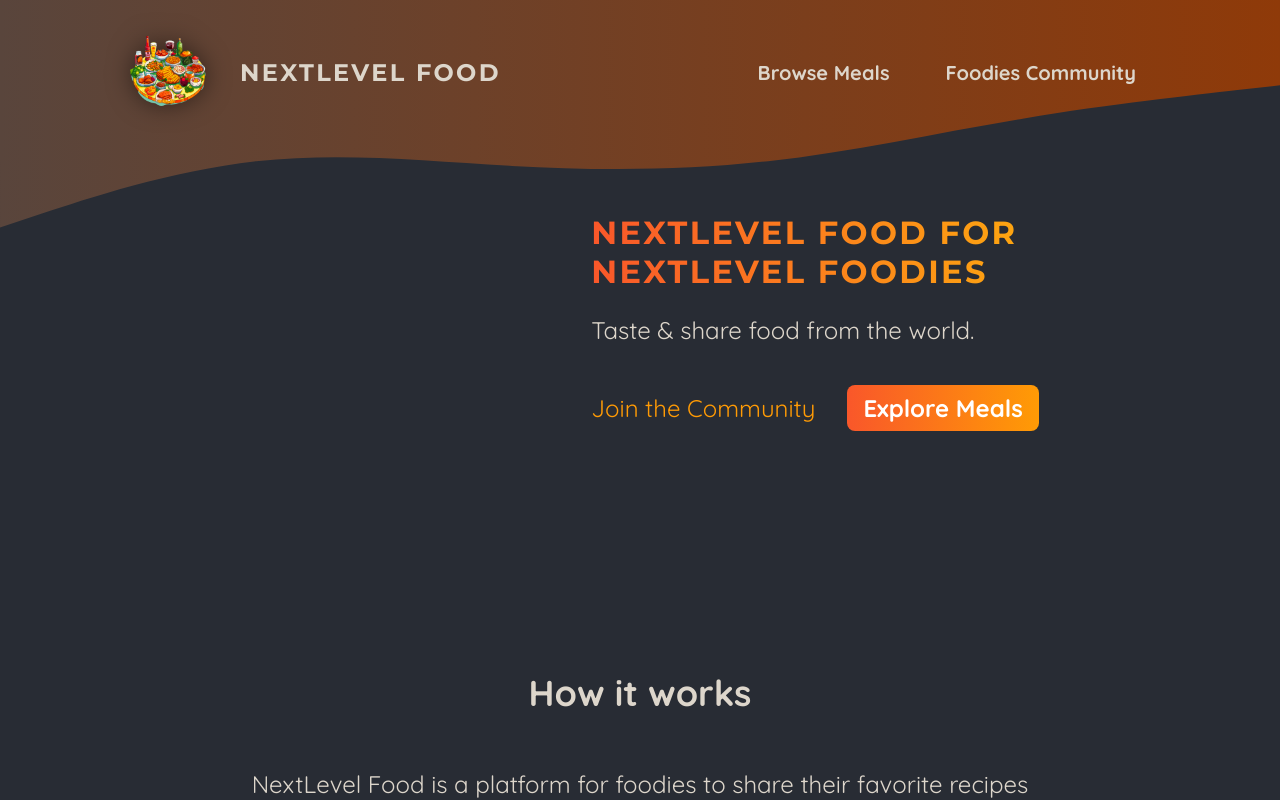
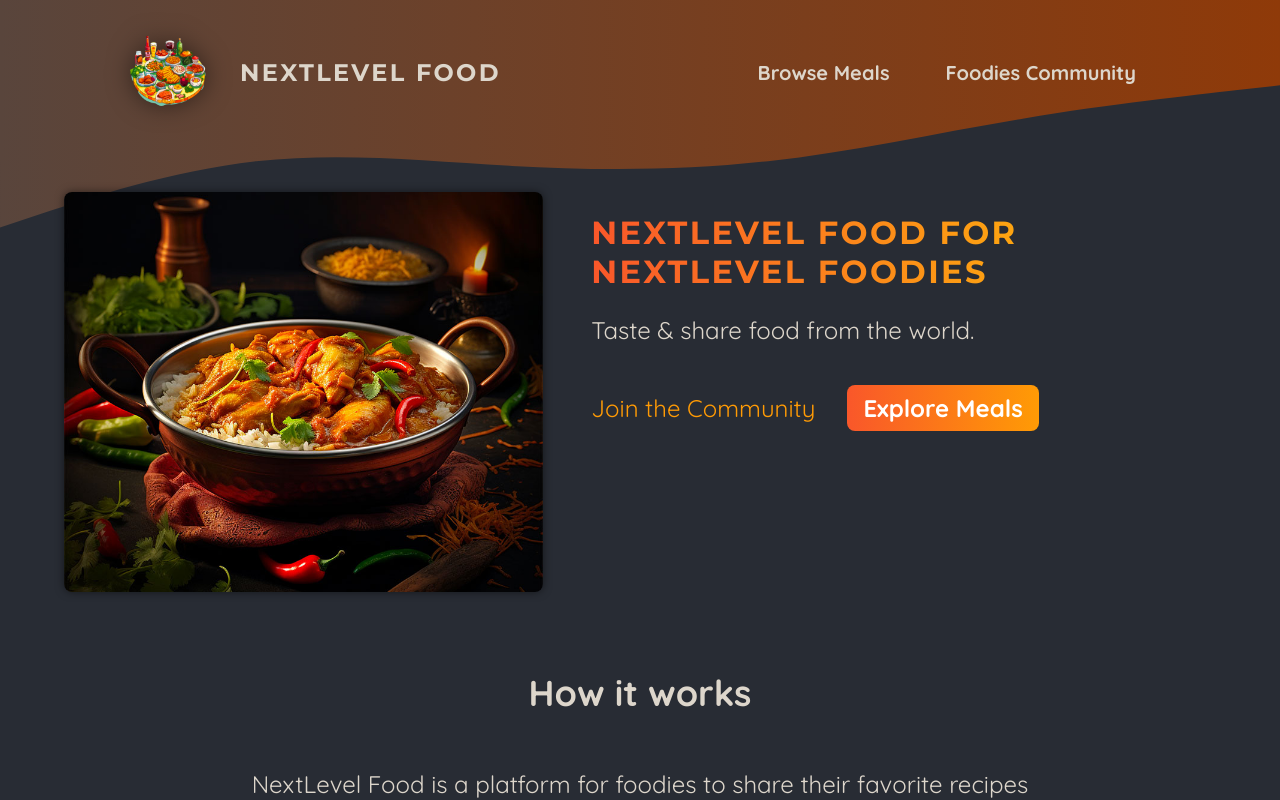
Before and after one commit to jchou68/foodie-blog, a Next.js app: page / in a window 1280 px wide. Shown: the top 800 px of the page. Built offline with nearby package versions, Linux system fonts and the light colour scheme.

Commit message:
Added image slideshow

```diff
--- a/app/page.js
+++ b/app/page.js
@@ -1,12 +1,15 @@
 import Link from 'next/link';
 
 import classes from './page.module.css';
+import ImageSlideshow from '@/components/images/image-slideshow';
 
 export default function Home() {
     return (
         <>
             <header className={classes.header}>
-                <div className={classes.slideshow}></div>
+                <div className={classes.slideshow}>
+                    <ImageSlideshow />
+                </div>
                 <div>
                     <div className={classes.hero}>
                         <h1>NextLevel Food for NextLevel Foodies</h1>
--- /dev/null
+++ b/components/images/image-slideshow.js
@@ -0,0 +1,52 @@
+'use client';
+
+import { useEffect, useState } from 'react';
+import Image from 'next/image';
+
+import burgerImg from '@/assets/burger.jpg';
+import curryImg from '@/assets/curry.jpg';
+import dumplingsImg from '@/assets/dumplings.jpg';
+import macncheeseImg from '@/assets/macncheese.jpg';
+import pizzaImg from '@/assets/pizza.jpg';
+import schnitzelImg from '@/assets/schnitzel.jpg';
+import tomatoSaladImg from '@/assets/tomato-salad.jpg';
+import classes from './image-slideshow.module.css';
+
+const images = [
+    { image: burgerImg, alt: 'A delicious, juicy burger' },
+    { image: curryImg, alt: 'A delicious, spicy curry' },
+    { image: dumplingsImg, alt: 'Steamed dumplings' },
+    { image: macncheeseImg, alt: 'Mac and cheese' },
+    { image: pizzaImg, alt: 'A delicious pizza' },
+    { image: schnitzelImg, alt: 'A delicious schnitzel' },
+    { image: tomatoSaladImg, alt: 'A delicious tomato salad' },
+];
+
+export default function ImageSlideshow() {
+    const [currentImageIndex, setCurrentImageIndex] = useState(0);
+
+    useEffect(() => {
+        const interval = setInterval(() => {
+            setCurrentImageIndex((prevIndex) =>
+                prevIndex < images.length - 1 ? prevIndex + 1 : 0
+            );
+        }, 5000);
+
+        return () => clearInterval(interval);
+    }, []);
+
+    return (
+        <div className={classes.slideshow}>
+            {images.map((image, index) => (
+                <Image
+                    key={index}
+                    src={image.image}
+                    className={
+                        index === currentImageIndex ? classes.active : ''
+                    }
+                    alt={image.alt}
+                />
+            ))}
+        </div>
+    );
+}
--- /dev/null
+++ b/components/images/image-slideshow.module.css
@@ -0,0 +1,26 @@
+.slideshow {
+  position: relative;
+  width: 100%;
+  height: 100%;
+  border-radius: 8px;
+  overflow: hidden;
+  box-shadow: 0 0 0.5rem rgba(0, 0, 0, 0.5);
+}
+
+.slideshow img {
+  width: 100%;
+  height: 100%;
+  object-fit: cover;
+  position: absolute;
+  top: 0;
+  left: 0;
+  opacity: 0;
+  transform: scale(1.1) translateX(-1rem) rotate(-5deg);
+  transition: all 0.5s ease-in-out;
+}
+
+.slideshow .active {
+  z-index: 1;
+  opacity: 1;
+  transform: scale(1) translateX(0) rotate(0);
+}
```
